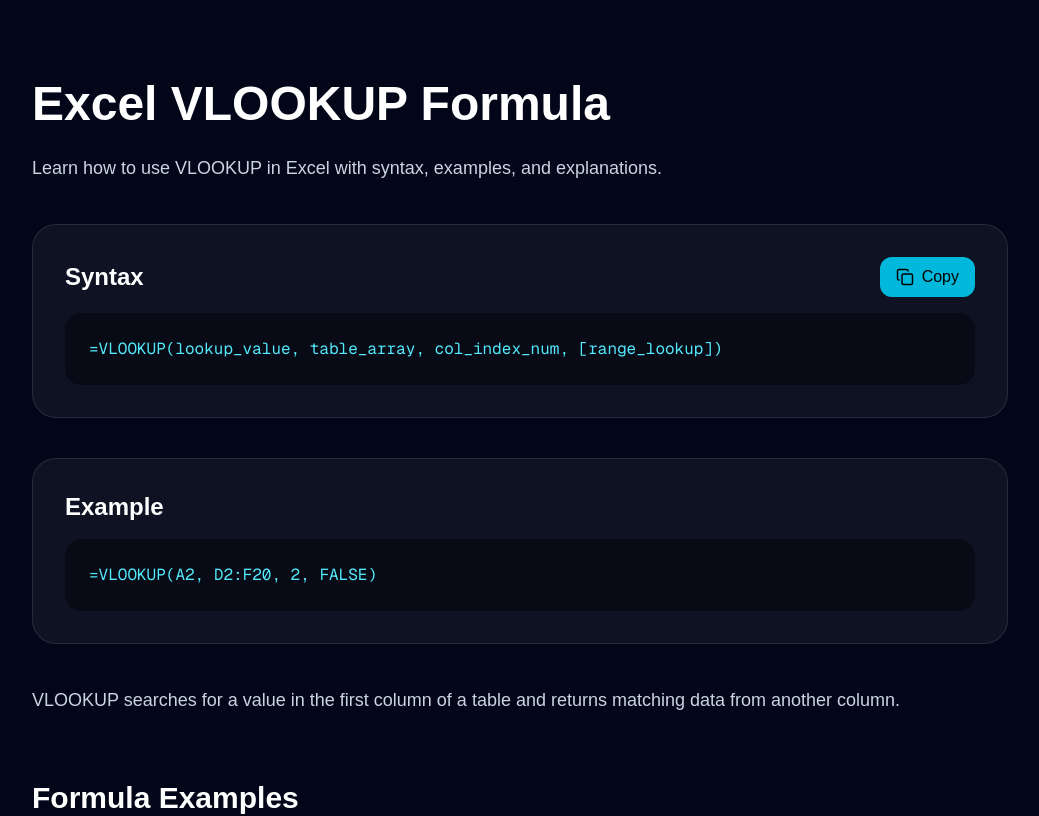
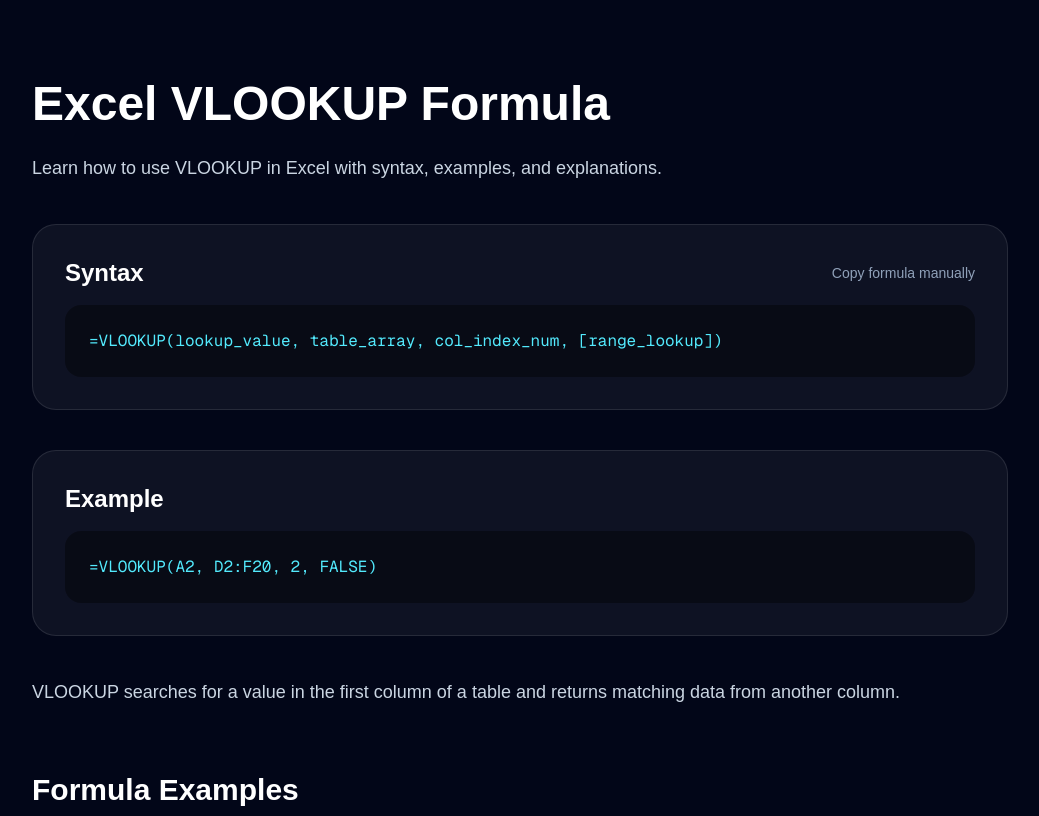
Before and after one commit to namrata505/comparecsv, a Next.js app: page /formulas/vlookup in a window 1280 px wide. Shown: the top 816 px of the page, without its empty margins (120-1159 px from the left). Built offline with nearby package versions, Linux system fonts and the light colour scheme.

Commit message:
Fix server component event handler error

```diff
--- a/app/formulas/[slug]/page.tsx
+++ b/app/formulas/[slug]/page.tsx
@@ -1,4 +1,4 @@
-import { Copy } from "lucide-react";
+
 import { formulas } from "@/lib/formulas";
 import { notFound } from "next/navigation";
 
@@ -46,15 +46,9 @@
               Syntax
             </h2>
 
-            <button
-              onClick={() =>
-                navigator.clipboard.writeText(formula.syntax)
-              }
-              className="flex items-center gap-2 bg-cyan-500 hover:bg-cyan-400 text-black px-4 py-2 rounded-xl font-medium"
-            >
-              <Copy size={18} />
-              Copy
-            </button>
+            <div className="text-sm text-slate-400">
+              Copy formula manually
+            </div>
 
           </div>
 
```
